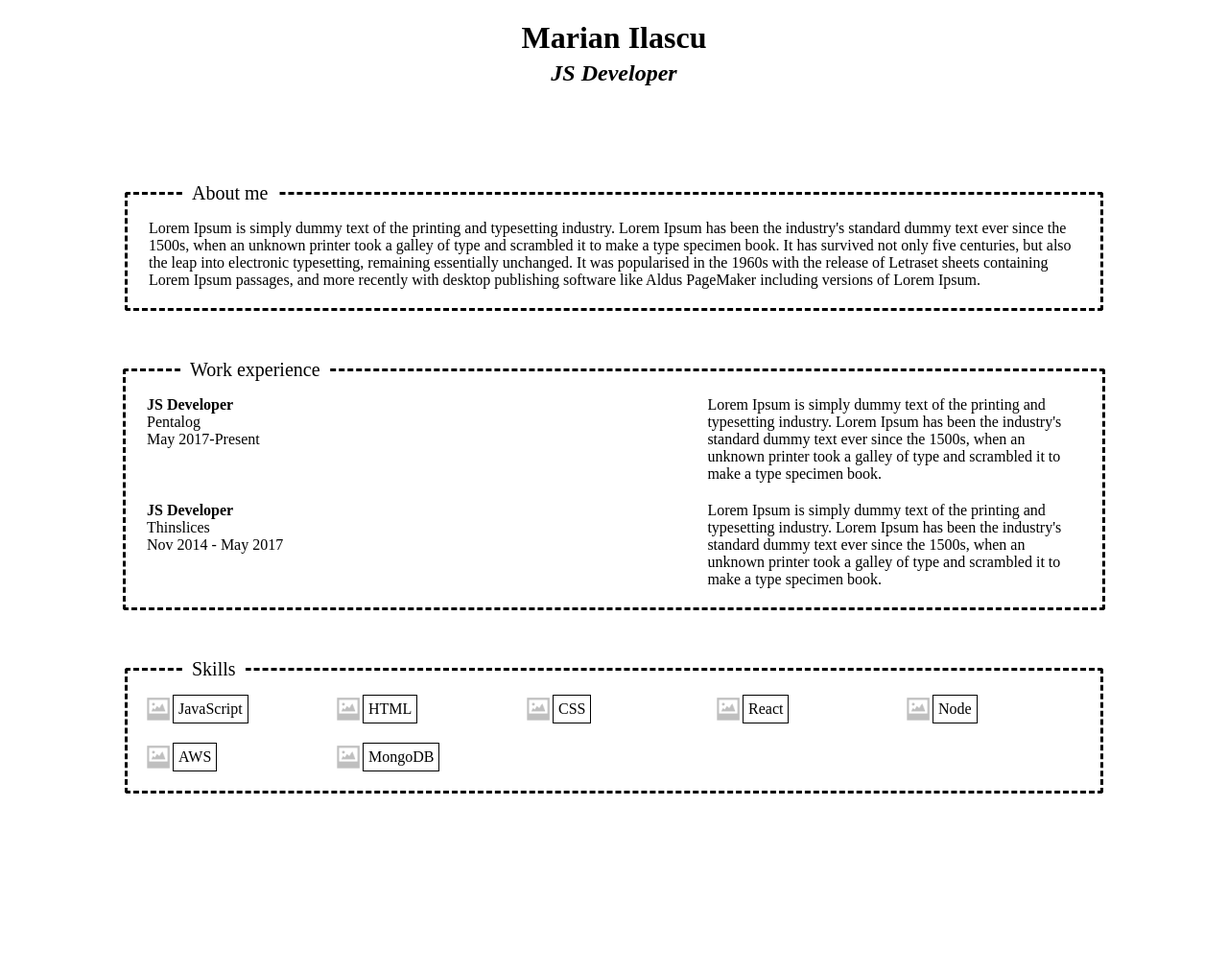
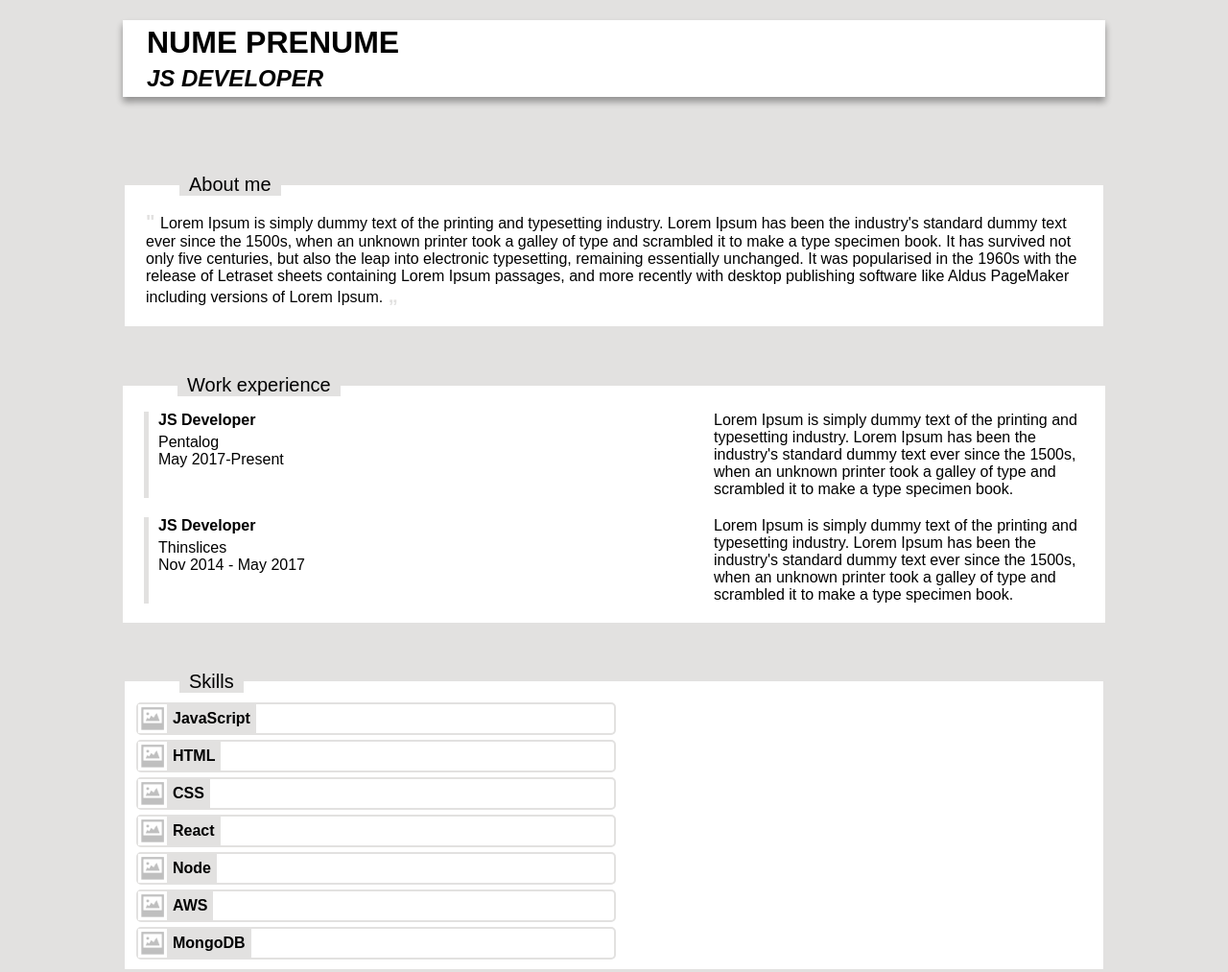
Before and after one commit to vpetrovici/p5_front_module1, a plain HTML site: page 21.03.2019/index.html in a window 1280 px wide. Shown: the whole page at 96% size. Before the commit the page ends 877 px from the top, so only its background shows below. Drawn offline with Linux system fonts and the light colour scheme.

Commit message:
refactored homework

```diff
--- a/21.03.2019/index.css
+++ b/21.03.2019/index.css
@@ -3,44 +3,69 @@
 }
 
 body {
+  font-family: Arial, Helvetica, sans-serif;
   padding: 0 0 50px 0;
   margin: 0 auto;
   width: 80%;
+  background-color: #e2e1e0;
 }
 
 header {
-  text-align: center;
-  margin-bottom: 100px;
+  margin: 5px 0 80px 0;
+  background-color: #ffffff;
+  padding-left: 25px;
+  box-shadow: 0 5px 7px rgba(0, 0, 0, 0.16), 0 5px 7px rgba(0, 0, 0, 0.23);
 }
 
-h1 {
+header h1 {
   margin-bottom: 0;
+  padding-top: 5px;
 }
 
-h2 {
+header h2 {
   margin-top: 5px;
+  padding-bottom: 5px;
 }
 
-.border {
-  border: 3px dashed black;
-  border-radius: 3px;
+fieldset {
+  background-color: #ffffff;
+  border: 0;
 }
 
-.title {
+fieldset:hover {
+  box-shadow: 0 5px 7px rgba(0, 0, 0, 0.16), 0 5px 7px rgba(0, 0, 0, 0.23);
+}
+
+legend {
   font-size: 20px;
   margin-left: 45px;
   padding: 0 10px;
+  background-color: #e2e1e0;
+}
+
+legend:hover {
+  cursor: pointer;
+  border-radius: 5px;
 }
 
 .first-paragraph {
   margin: 10px;
 }
 
+span {
+  color: #e2e1e0;
+  font-weight: bolder;
+  font-size: 20px;
+}
+
+.fieldset-margin {
+  margin: 50px 0;
+}
+
 .work-experience {
   margin: 10px;
-}
-.margin {
-  margin: 50px 0;
+  padding-left: 10px;
+  border-left: 5px solid #e2e1e0;
 }
 
 .work-experience > div {
@@ -56,34 +81,60 @@ h2 {
   margin-bottom: 20px;
 }
 
-.float-left {
+.p-float {
   float: left;
 }
 
 .js-developer {
   font-weight: bold;
+  margin-bottom: 5px;
 }
 
-.image-container {
+.figure-image {
+  width: 500px;
+  border: 2px solid #e2e1e0;
   float: left;
-  width: 20%;
-  margin: 10px 0 10px 0;
+  margin-right: 50%;
+  border-radius: 5px;
+  border-collapse: collapse;
+  position: relative;
+  margin-top: 5px;
 }
 
 img {
   width: 30px;
   height: 30px;
   float: left;
-  margin-left: 5px;
 }
 
 .skills {
-  border: 1px solid black;
+  padding: 6px;
   float: left;
-  width: auto;
-  height: 30px;
+  background-color: #e2e1e0;
+  transition-property: 100px;
+  font-weight: bolder;
+  text-align: start;
+}
+
+.figure-image:hover .skills {
+  width: 465px;
+  cursor: w-resize;
+}
+
+.tool {
+  visibility: hidden;
+  position: absolute;
+  top: -12px;
+  left: 510px;
+  font-size: 15px;
+  font-weight: bold;
+  background-color: #e2e1e0;
   padding: 5px;
-  text-align: center;
+  border-radius: 5px;
+}
+
+.figure-image:hover .tool {
+  visibility: visible;
 }
 
 .clear {
--- a/21.03.2019/index.html
+++ b/21.03.2019/index.html
@@ -1,20 +1,21 @@
 <!DOCTYPE html>
 <html>
   <head>
-    <title>Marian Ilascu</title>
+    <title>CV</title>
     <link rel="stylesheet" type=text/css href ="index.css">
   </head>
   <body>
 
   <header>
-      <h1>Marian Ilascu</h1>
-      <h2><i>JS Developer</i></h2>
+    <h1>NUME PRENUME</h1>
+    <h2><i>JS DEVELOPER</i></h2>
   </header>
 
-    <fieldset class="border">
-      <legend class="title">About me</legend>
+  <main>
+    <fieldset>
+      <legend>About me</legend>
       <p class="first-paragraph">
-        Lorem Ipsum is simply dummy text of the printing and typesetting
+        <span>" </span>Lorem Ipsum is simply dummy text of the printing and typesetting
         industry. Lorem Ipsum has been the industry's standard dummy text ever
         since the 1500s, when an unknown printer took a galley of type and
         scrambled it to make a type specimen book. It has survived not only five
@@ -22,75 +23,105 @@
         essentially unchanged. It was popularised in the 1960s with the release
         of Letraset sheets containing Lorem Ipsum passages, and more recently
         with desktop publishing software like Aldus PageMaker including versions
-        of Lorem Ipsum.
+        of Lorem Ipsum.<span> „</span>
       </p>
     </fieldset>
 
-    <fieldset class="border margin">
-      <legend class="title">Work experience</legend>
-      <div class="work-experience margin-bottom">
-            <div class="float-left">
+    <fieldset class="fieldset-margin">
+
+      <legend>Work experience</legend>
+      <section class="work-experience margin-bottom">
+        <div class="p-float">
           <div class="js-developer">JS Developer</div>
           <div>Pentalog</div>
           <div>May 2017-Present</div>
         </div>
-            <p class="float-left">
+        <p class="p-float">
           Lorem Ipsum is simply dummy text of the printing and typesetting
           industry. Lorem Ipsum has been the industry's standard dummy text ever
           since the 1500s, when an unknown printer took a galley of type and
           scrambled it to make a type specimen book.
         </p>
         <div class="clear"></div>
-      </div>
+      </section>
 
-      <div class="work-experience ">
-            <div class="float-left">
+      <section class="work-experience">
+        <div class="p-float">
           <div class="js-developer">JS Developer</div>
           <div>Thinslices</div>
           <div>Nov 2014 - May 2017</div>
         </div>
-            <p class="float-left">
+        <p class="p-float">
         Lorem Ipsum is simply dummy text of the printing and typesetting
         industry. Lorem Ipsum has been the industry's standard dummy text ever
         since the 1500s, when an unknown printer took a galley of type and
         scrambled it to make a type specimen book.
         </p>
         <div class="clear"></div>
-        </div>
+      </section>
     </fieldset>
 
-    <fieldset class="border">
-      <legend class="title">Skills</legend>
-      <div class="image-container">
+    <fieldset>
+      <legend>Skills</legend>
+
+      <div class="figure-image">
+        <div class="hover ">
           <img src="media/noImage.png" />
+          <p class="tool">JavaScript</p>
+        </div>
         <div class="skills">JavaScript</div>
       </div>
-      <div class="image-container">
+
+      <div class="figure-image">
+        <div class="hover">
           <img src="media/noImage.png" />
+          <p class="tool">HTML</p>
+        </div>
         <div class="skills">HTML</div>
       </div>
-      <div class="image-container">
+
+      <div class="figure-image">
+        <div class="hover">
           <img src="media/noImage.png" />
+          <p class="tool">CSS</p>
+        </div>
         <div class="skills">CSS</div>
       </div>
-      <div class="image-container">
+
+      <div class="figure-image">
+        <div class="hover">
           <img src="media/noImage.png" />
+          <p class="tool">React</p>
+        </div>
         <div class="skills">React</div>
       </div>
-      <div class="image-container">
+
+      <div class="figure-image">
+        <div class="hover">
           <img src="media/noImage.png" />
+          <p class="tool">Node</p>
+        </div>
         <div class="skills">Node</div>
       </div>
-      <div class="image-container">
+
+      <div class="figure-image">
+        <div class="hover">
           <img src="media/noImage.png" />
+          <p class="tool">AWS</p>
+        </div>
         <div class="skills">AWS</div>
       </div>
-      <div class="image-container">
+
+      <div class="figure-image">
+        <div class="hover">
           <img src="media/noImage.png" />
+          <p class="tool">MongoDB</p>
+        </div>
         <div class="skills">MongoDB</div>
       </div>
       <div class="clear"></div>
     </fielset>
+  </main>
 
   </body>
 </html>
```
Lines whose indentation alone changed are shown as unchanged.
